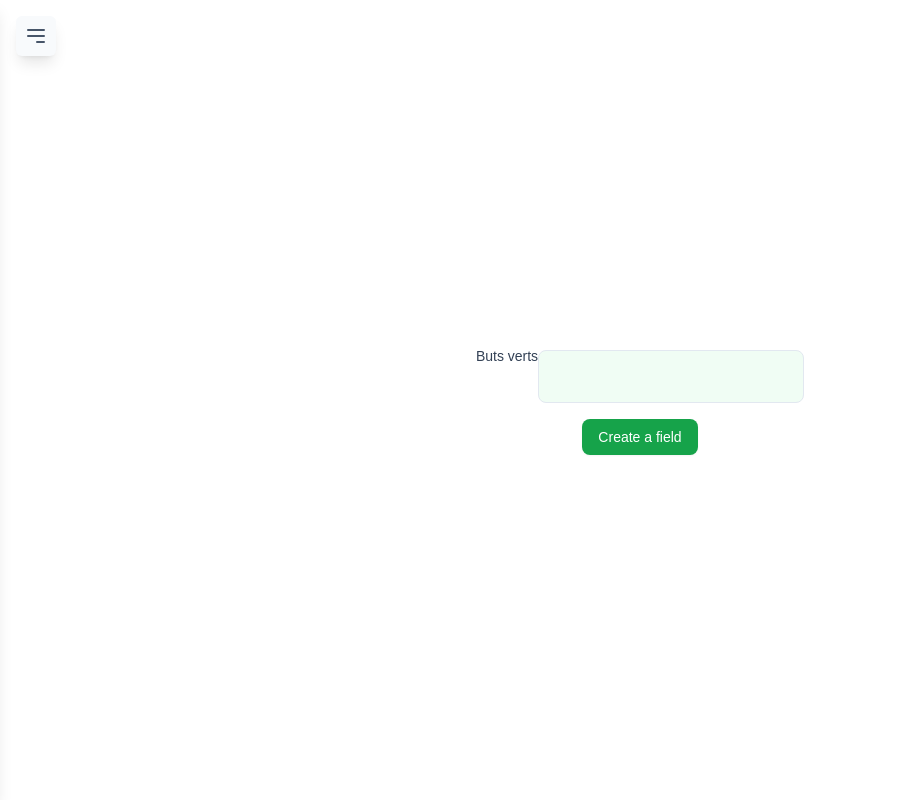
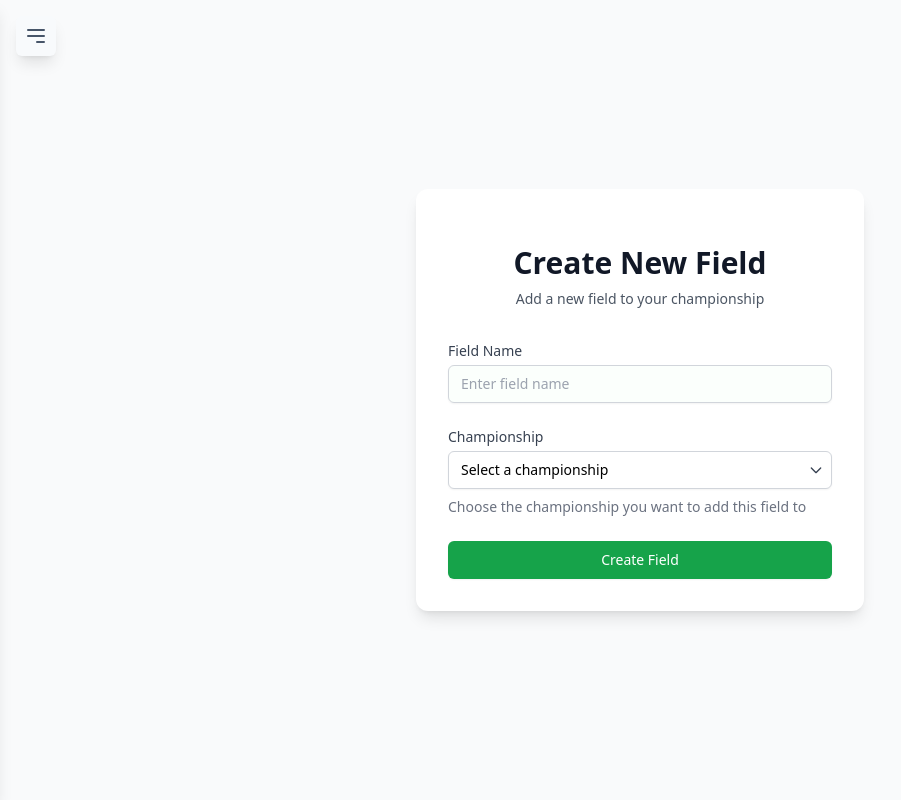
Before and after one commit to loqn/KickScore, a Symfony app: template KickScore/templates/field/index.html.twig in a window 1280 px wide. Shown: the whole page, without its empty margins (0-901 px from the left). Run offline with Twig, Linux system fonts and the light colour scheme; the template is opened without the code that fills it, so the values that code supplies are empty; style sheets or scripts are compiled from the project's sources; some libraries are stand-ins or nearby versions.

Commit message:
create field

```diff
--- a/KickScore/templates/field/index.html.twig
+++ b/KickScore/templates/field/index.html.twig
@@ -1,30 +1,83 @@
 {% extends 'base.html.twig' %}
+{% block title %}Create New Field{% endblock %}
+{% block body %}
+<div class="min-h-screen bg-gray-50 flex items-center justify-center py-12 px-4 sm:px-6 lg:px-8">
+    <div class="max-w-md w-full space-y-8 bg-white p-8 rounded-xl shadow-lg">
+        <div class="text-center">
+            <h2 class="mt-6 text-3xl font-bold text-gray-900">
+                Create New Field
+            </h2>
+            <p class="mt-2 text-sm text-gray-600">
+                Add a new field to your championship
+            </p>
+        </div>
 
-{% block title %}Hello FieldController!{% endblock %}
+        <form method="post" action="{{ path('app_field_create') }}" class="mt-8 space-y-6">
+            <div class="space-y-6">
+                <!-- Field Name Input -->
+                <div>
+                    <label for="name" class="block text-sm font-medium text-gray-700">
+                        Field Name
+                    </label>
+                    <div class="mt-1">
+                        <input
+                            type="text"
+                            id="name"
+                            name="name"
+                            required
+                            class="appearance-none block w-full px-3 py-2 border border-gray-300 rounded-md shadow-sm placeholder-gray-400
+                                   focus:outline-none focus:ring-2 focus:ring-green-500 focus:border-green-500 sm:text-sm
+                                   bg-green-50/30 transition-all duration-200"
+                            placeholder="Enter field name"
+                        >
+                    </div>
+                </div>
 
-{% block body %}
+                <!-- Championship Select -->
+                <div>
+                    <label for="championship" class="block text-sm font-medium text-gray-700">
+                        Championship
+                    </label>
+                    <div class="mt-1 relative">
+                        <select
+                            name="championship"
+                            id="championship"
+                            required
+                            class="block w-full pl-3 pr-10 py-2 text-base border border-gray-300 rounded-md
+                                   focus:outline-none focus:ring-2 focus:ring-green-500 focus:border-green-500
+                                   bg-white shadow-sm sm:text-sm appearance-none cursor-pointer"
+                        >
+                            <option value="" disabled selected>Select a championship</option>
+                            {% for championship in championships %}
+                                <option value="{{ championship.id }}" {% if championship.id == select %}selected{% endif %}>
+                                    {{ championship.name }}
+                                </option>
+                            {% endfor %}
+                        </select>
+                        <div class="pointer-events-none absolute inset-y-0 right-0 flex items-center px-2 text-gray-700">
+                            <svg class="h-4 w-4" fill="none" stroke="currentColor" viewBox="0 0 24 24">
+                                <path stroke-linecap="round" stroke-linejoin="round" stroke-width="2" d="M19 9l-7 7-7-7" />
+                            </svg>
+                        </div>
+                    </div>
+                    <p class="mt-2 text-sm text-gray-500">
+                        Choose the championship you want to add this field to
+                    </p>
+                </div>
+            </div>
 
-<style>
-    .example-wrapper { margin: 1em auto; max-width: 800px; width: 95%; font: 18px/1.5 sans-serif; }
-    .example-wrapper code { background: #F5F5F5; padding: 2px 6px; }
-</style>
-<div class="flex items-center justify-center min-h-screen">
-    <div class="example-wrapper">
-        <form method="post" action="{{ path('app_field_create') }}">
-            <div id="scores_container" class="space-y-4 flex flex-col items-center justify-center">
-                <div class="space-y-1 flex justify-center">
-                    <label for="name" class="text-sm font-medium text-slate-700">Buts verts</label>
-                    <input type="text" id="name" name="name"
-                        class="w px-4 py-3 rounded-lg border border-slate-200 bg-green-50 focus:ring-2 focus:ring-blue-900 focus:border-blue-900 transition-colors">
-                </div>
-                <div class="flex justify-center">
-                    <button type="submit" class="px-4 py-2 bg-green-600 text-white text-sm rounded-lg hover:bg-green-700 transition-colors font-medium shadow-sm">
-                        Create a field
-                    </button>
-                </div>
+            <!-- Submit Button -->
+            <div>
+                <button
+                    type="submit"
+                    class="w-full flex justify-center py-2 px-4 border border-transparent rounded-md shadow-sm text-sm font-medium
+                           text-white bg-green-600 hover:bg-green-700 focus:outline-none focus:ring-2 focus:ring-offset-2
+                           focus:ring-green-500 transition-colors duration-200"
+                >
+                    Create Field
+                </button>
             </div>
         </form>
     </div>
 </div>
-
 {% endblock %}
```
Also changed, not shown: KickScore/src/Controller/FieldController.php (+28 -14 lines).
